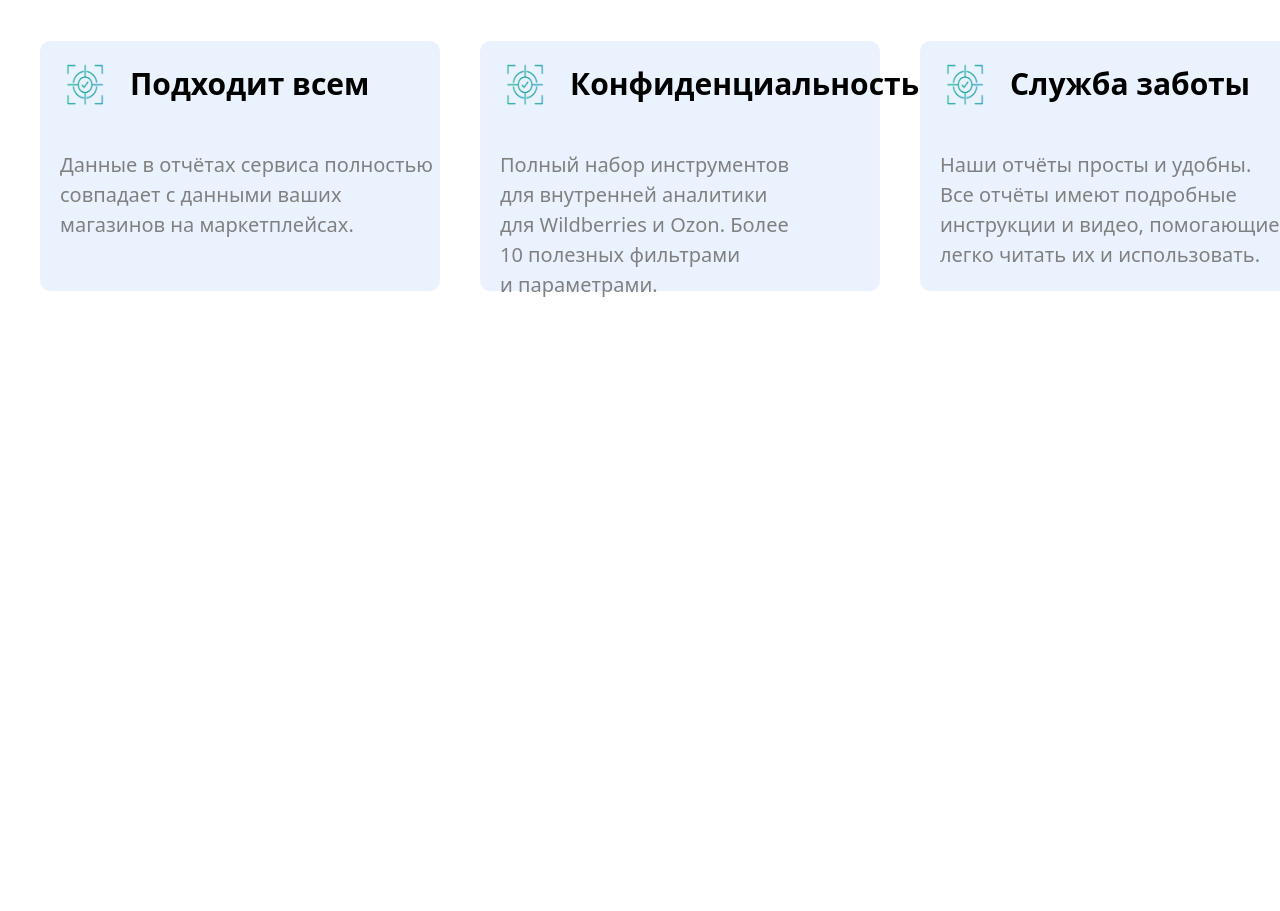
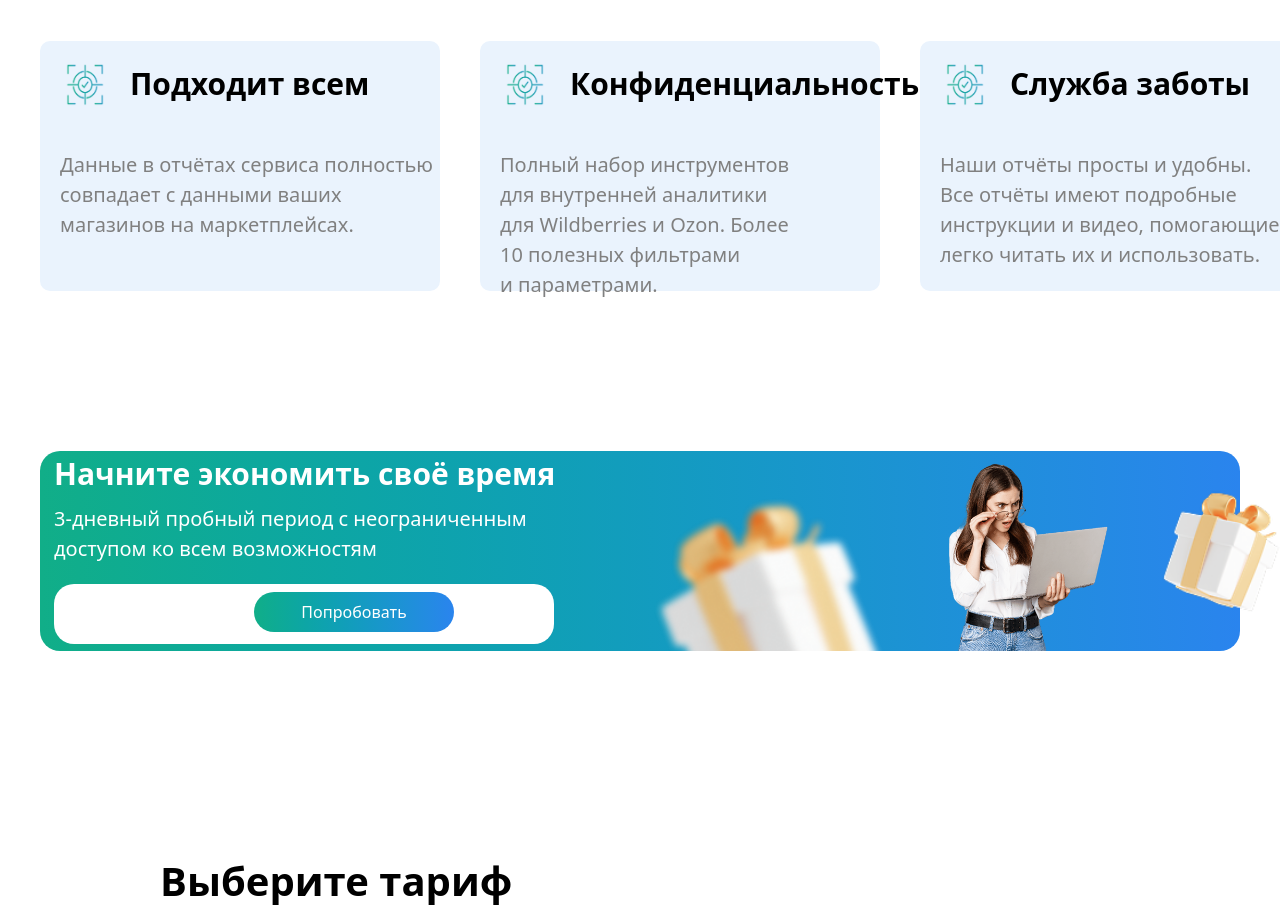
Before and after one commit to Ahmadjon04082009/Home-work-22.12.2025, a website: page src/index.html in a window 1280 px wide. Shown: the part 4170-5081 px from the top of the page. Before the commit the page ends 4470 px from the top, so only its background shows below. Drawn offline with Linux system fonts and the light colour scheme.

Commit message:
section 9 build

```diff
--- a/src/index.html
+++ b/src/index.html
@@ -233,6 +233,30 @@
         </div>
     </section>
 
+    <section
+        class="lg:w-[1200px]  lg:h-[200px] bg-gradient-to-r from-[#11AE88] to-[#2A84EE] rounded-[20px] lg:flex  max-w-[1200px] m-auto mt-40">
+        <div class="pl-3.5">
+            <h1 class="text-[white] text-[30px] font-[600]">Начните экономить своё время</h1>
+            <p class="lg:text-[20px] text-[30px] text-[white] w-[450px] lg:w-[550px] pt-2">3-дневный пробный период
+                с неограниченным доступом ко всем возможностям</p>
+            <div class="lg:w-[500px] w-[400px] h-[60px] bg-[white]  rounded-[20px] mt-5">
+                <button
+                    class="lg:w-[200px] h-[40px] bg-gradient-to-r from-[#11AE88] to-[#2A84EE] rounded-[20px] text-[white] mt-2 lg:ml-50 ml-40">Попробовать</button>
+            </div>
+        </div>
+        <img class="hidden lg:block" src="[removal 7.png" alt="">
+        <img class="" src="[removal 3.png" alt="">
+        <img class="hidden lg:block " src="[removal 6.png" alt="">
+    </section>
+
+    <h1 class="text-[40px] font-[600] mt-50 ml-30 lg:ml-40">Выберите тариф</h1>
+
+
+
+
+
+
+
 
 
 </body>
```
